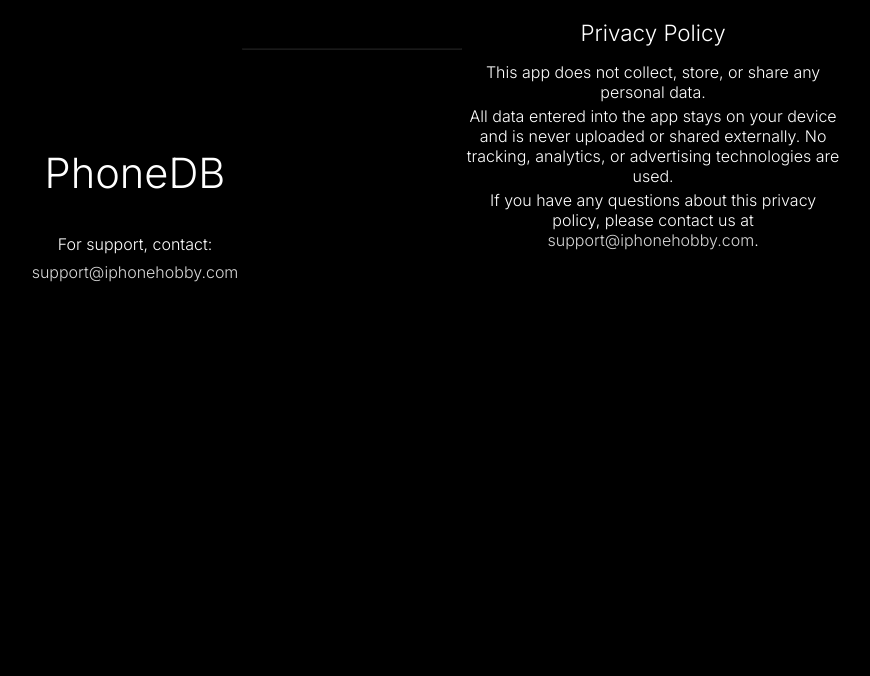
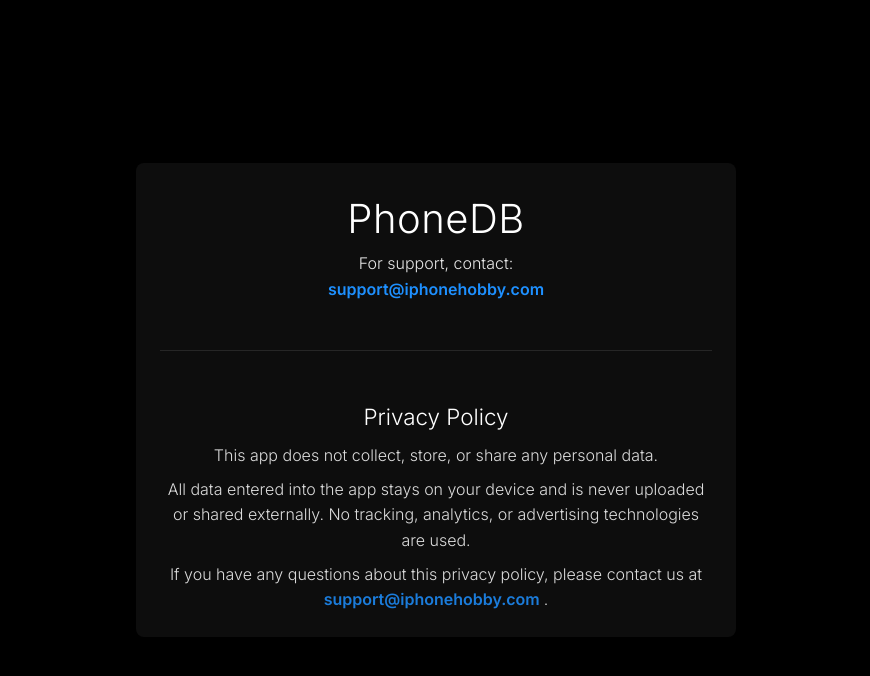
Before and after one commit to ivicak99/PhoneDB, a plain HTML site: page index.html in a window 1280 px wide. Shown: the whole page, without its empty margins (204-1074 px from the left). Drawn offline with Linux system fonts and the light colour scheme.

Commit message:
Update index.html

```diff
--- a/index.html
+++ b/index.html
@@ -4,63 +4,124 @@
   <meta charset="UTF-8" />
   <meta name="viewport" content="width=device-width, initial-scale=1" />
   <title>PhoneDB – Support</title>
-  <link href="https://fonts.googleapis.com/css2?family=Inter:wght@300;400&display=swap" rel="stylesheet">
+  <link
+    href="https://fonts.googleapis.com/css2?family=Inter:wght@300;400;600&display=swap"
+    rel="stylesheet"
+  />
   <style>
-    html, body {
+    :root {
+      --bg: #000;
+      --fg: #fff;
+      --fg-muted: rgba(255, 255, 255, 0.7);
+      --primary: #1e90ff;
+      --max-width: 600px;
+      --gap: 1.5rem;
+      --radius: 8px;
+    }
+
+    * {
+      box-sizing: border-box;
       margin: 0;
       padding: 0;
-      background-color: #000;
-      color: #fff;
-      font-family: 'Inter', system-ui, sans-serif;
-      height: 100vh;
-      overflow: hidden;
-      display: flex;
-      justify-content: center;
-      align-items: flex-start;
-      text-align: center;
     }
 
-    .container {
-      margin-top: 15vh;
-      display: flex;
-      flex-direction: column;
-      align-items: center;
+    html, body {
+      height: 100%;
+      background: var(--bg);
+      color: var(--fg);
+      font-family: 'Inter', system-ui, sans-serif;
+      line-height: 1.6;
+    }
+
+    body {
+      display: grid;
+      place-items: center;
+      padding: var(--gap);
+    }
+
+    .card {
+      max-width: var(--max-width);
+      width: 100%;
+      padding: var(--gap);
+      background: rgba(255, 255, 255, 0.05);
+      border-radius: var(--radius);
+      box-shadow: 0 4px 20px rgba(0, 0, 0, 0.5);
+      text-align: center;
+      display: grid;
+      gap: var(--gap);
     }
 
     h1 {
-      font-size: 2.6rem;
       font-weight: 300;
-      margin-bottom: 2rem;
+      font-size: 2.5rem;
+      letter-spacing: 0.5px;
     }
 
     p {
-      font-size: 1rem;
-      margin: 0.25rem;
       font-weight: 300;
+      opacity: 0.9;
     }
 
     .email {
+      color: var(--primary);
+      font-weight: 600;
+      opacity: 1;
+      text-decoration: none;
+      transition: opacity 0.2s ease-in-out;
+    }
+
+    .email:hover {
+      opacity: 0.8;
+      text-decoration: underline;
+    }
+
+    hr {
+      border: none;
+      height: 1px;
+      background: rgba(255, 255, 255, 0.1);
+      margin: var(--gap) 0;
+    }
+
+    h2 {
+      font-size: 1.4rem;
       font-weight: 300;
+      margin-bottom: 0.5rem;
+    }
+
+    section p {
+      margin-top: 0.5rem;
       opacity: 0.85;
     }
   </style>
 </head>
 <body>
-  <div class="container">
+  <div class="card">
+    <div>
       <h1>PhoneDB</h1>
       <p>For support, contact:</p>
-    <p class="email">support@iphonehobby.com</p>
+      <a href="mailto:support@iphonehobby.com" class="email">
+        support@iphonehobby.com
+      </a>
     </div>
 
-  <hr style="margin: 3rem auto; width: 80%; opacity: 0.1;" />
+    <hr />
 
-<section style="max-width: 600px;">
-  <h2 style="font-weight: 300; font-size: 1.4rem; margin-bottom: 1rem;">Privacy Policy</h2>
+    <section>
+      <h2>Privacy Policy</h2>
       <p>This app does not collect, store, or share any personal data.</p>
-  <p>All data entered into the app stays on your device and is never uploaded or shared externally. No tracking, analytics, or advertising technologies are used.</p>
-  <p>If you have any questions about this privacy policy, please contact us at <span style="opacity: 0.85;">support@iphonehobby.com</span>.</p>
+      <p>
+        All data entered into the app stays on your device and is never
+        uploaded or shared externally. No tracking, analytics, or advertising
+        technologies are used.
+      </p>
+      <p>
+        If you have any questions about this privacy policy, please contact us
+        at
+        <a href="mailto:support@iphonehobby.com" class="email">
+          support@iphonehobby.com
+        </a>.
+      </p>
     </section>
-
-
+  </div>
 </body>
 </html>
```
Lines whose indentation alone changed are shown as unchanged.
